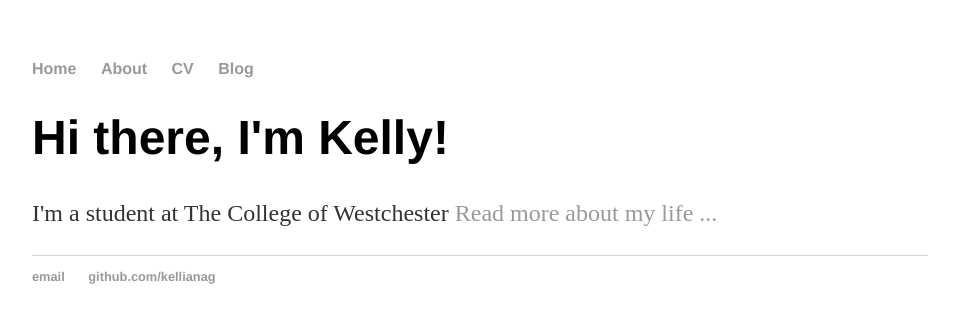
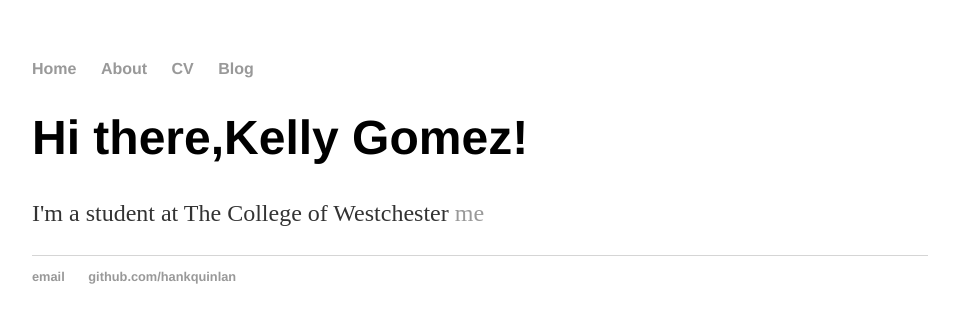
Before and after one commit to kellianag/kellianag.github.io, a Jekyll site: the page built from index.html, in a window 1280 px wide. Shown: the top 323 px of the page, without its empty margins (160-1119 px from the left). Built offline with Jekyll 4.4.1, drawn with Linux system fonts in a browser that asks for light colours.

Commit message:
Update index.html

```diff
--- a/index.html
+++ b/index.html
@@ -1,30 +1,8 @@
-<!DOCTYPE html>
-<html>
-	<head>
-		<title>Kelly Gomez</title>
-		<!-- link to main stylesheet -->
-		<link rel="stylesheet" type="text/css" href="/css/main.css">
-	</head>
-	<body>
-		<nav>
-    		<ul>
-        		<li><a href="/">Home</a></li>
-	        	<li><a href="/about">About</a></li>
-        		<li><a href="/cv">CV</a></li>
-        		<li><a href="/blog">Blog</a></li>
-    		</ul>
-		</nav>
-		<div class="container">
-    		<div class="blurb">
-        		<h1> Hi there, I'm Kelly! </h1>
-				<p> I'm a student at The College of Westchester <a href="/about"> Read more about my life ...</a></p>
-    		</div><!-- /.blurb -->
-		</div><!-- /.container -->
-		<footer>
-    		<ul>
-        		<li><a href="kellianag@outlook.com">email</a></li>
-        		<li><a href="https://github.com/kellianag">github.com/kellianag</a></li>
-			</ul>
-		</footer>
-	</body>
-</html>
+---
+layout: default
+title: Hank Quinlan, Horrible Cop
+---
+<div class="blurb">
+	<h1>Hi there,Kelly Gomez!</h1>
+	<p>I'm a student at The College of Westchester <em></em>  <a href="/about">me</a></p>
+</div><!-- /.blurb -->
```
